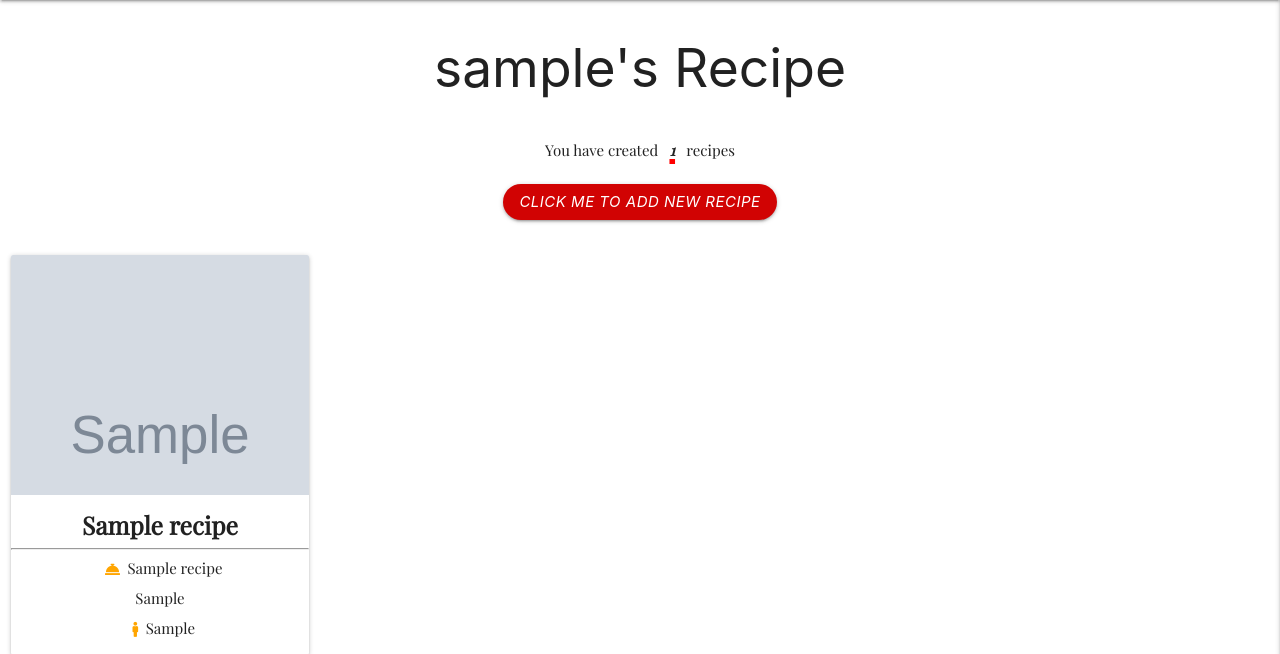
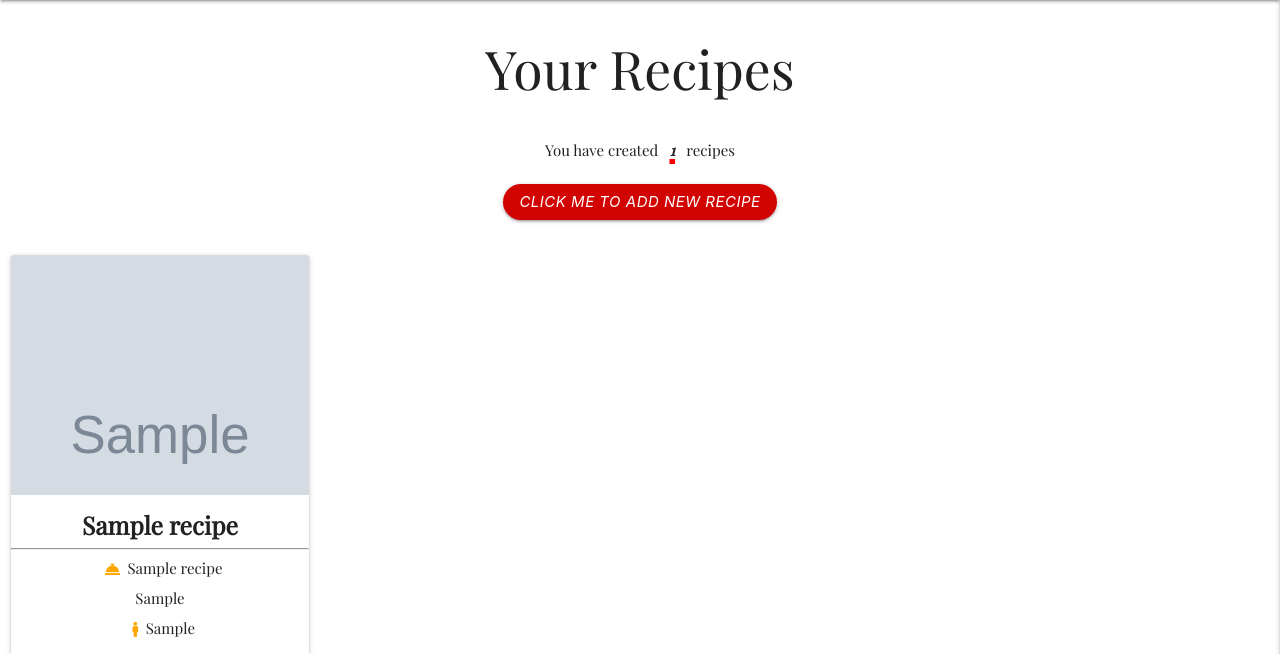
Before and after one commit to kenweechin/recipe-app, a Flask app: page /profile/1 in a window 1280 px wide. Shown: the part 64-718 px from the top of the page. Run offline with Flask 2, Linux system fonts and the light colour scheme; the visitor is signed in with stand-in values (Sample User, id 1); grey boxes marked "Sample" are stand-in pictures; a database or web service that is not in the repository returns one stand-in record (values such as "Sample title"); some libraries are stand-ins or nearby versions.

Commit message:
Edit font style of title in profile page

```diff
--- a/static/css/style.css
+++ b/static/css/style.css
@@ -203,6 +203,10 @@
 .fa-concierge-bell:before {
     padding: 0.5rem;
     color: orange;
+}
+
+.profile-title {
+    font-family: 'playfair display', sans-serif;
 }
 
 /******************* user's single recipe profile page********************/
--- a/templates/profile.html
+++ b/templates/profile.html
@@ -1,12 +1,12 @@
 {% extends "base.html" %}
 {% block content %}
 
-<div class="row">
+ <div class="row">
     <div class="col s12 m8 offset-m2">
       <!--Display logged in user's name-->
         <div>
-            <h2 class="center-align dark-green text-darken">
-                {{ username }}'s Recipe
+            <h2 class="profile-title center-align dark-green text-darken">
+                Your Recipes
             </h2>
         </div>
     </div>
```
